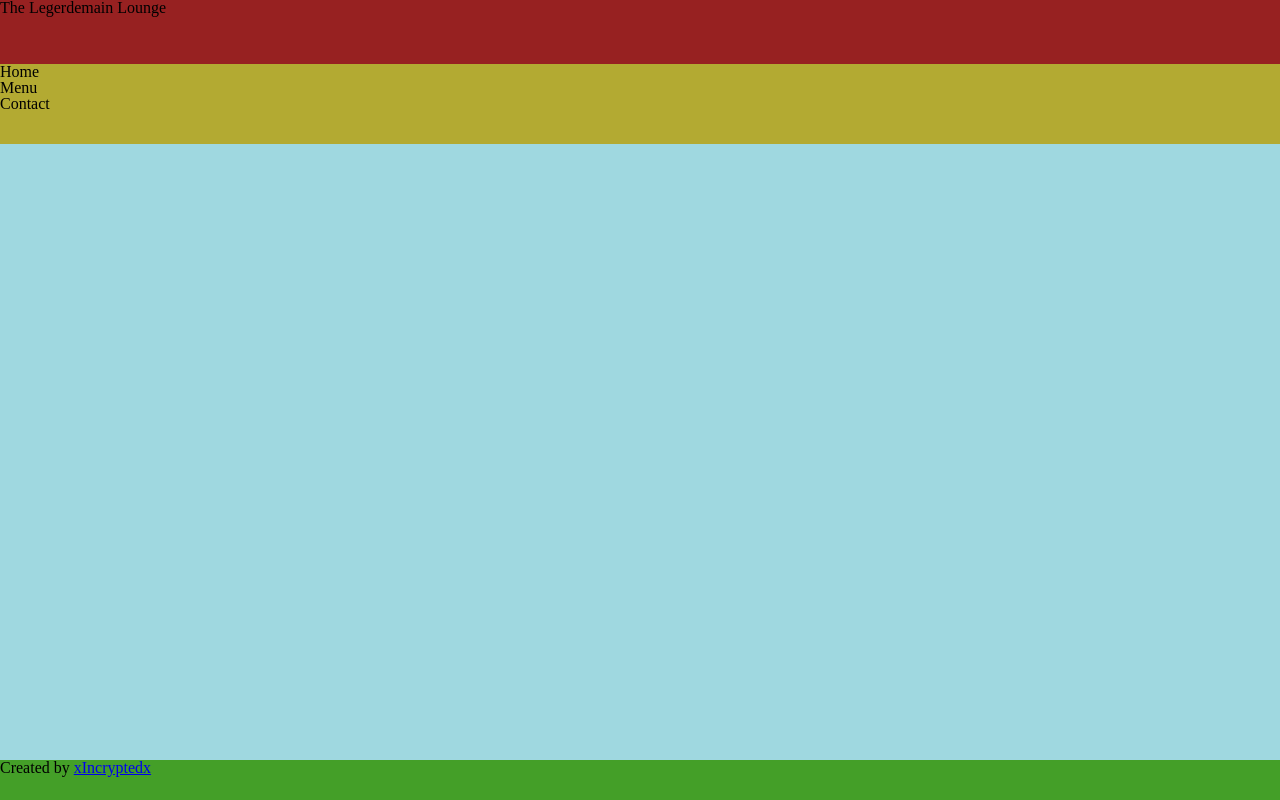
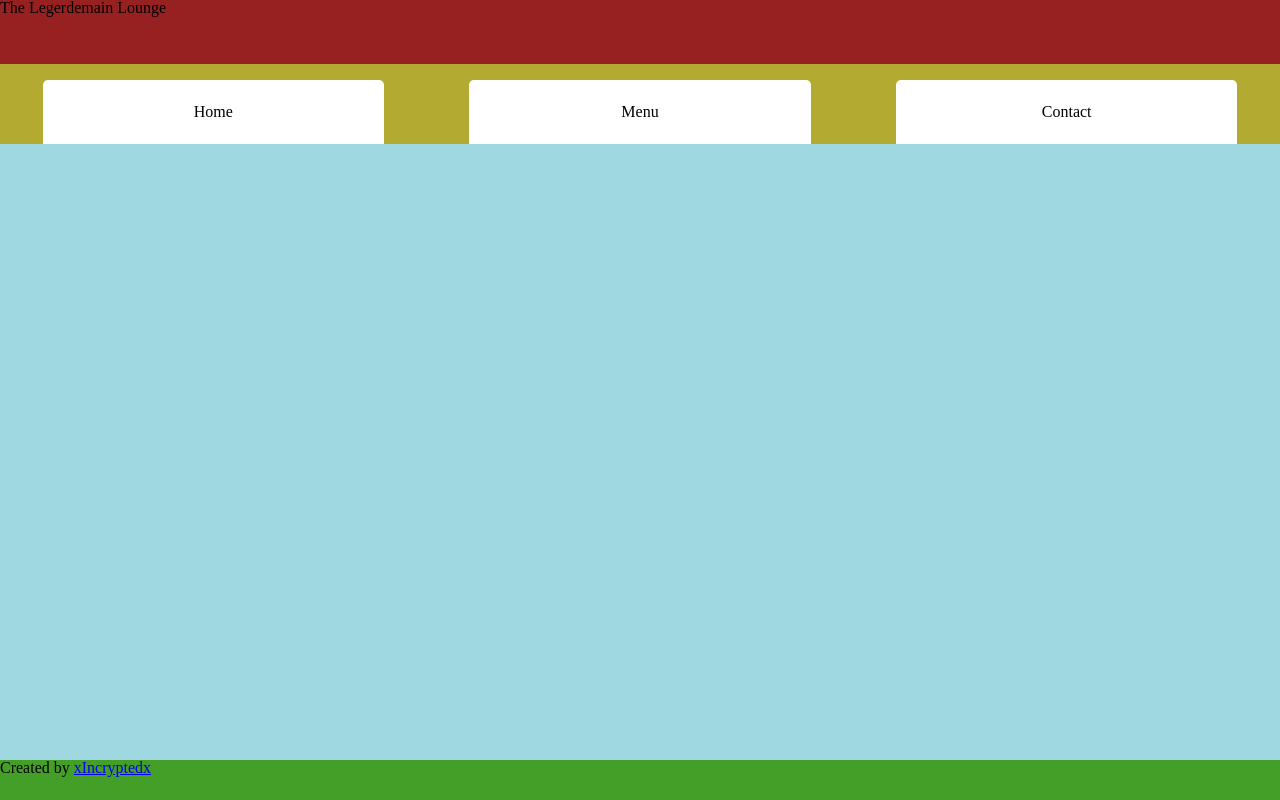
Before and after one commit to xincryptedx/restaurant-project, a website built with webpack: page index.html in a window 1280 px wide. Built offline with nearby package versions, Linux system fonts and the light colour scheme.

Commit message:
Style the nav tab tray and tabs

```diff
--- a/src/index.js
+++ b/src/index.js
@@ -5,6 +5,3 @@ import HomeTab from "./scripts/homeTab";
 InitializeElements();
 
 const contentDiv = document.querySelector(".content");
-
-const generatedDiv = HomeTab();
-contentDiv.appendChild(generatedDiv);
--- a/src/style.css
+++ b/src/style.css
@@ -169,10 +169,27 @@ table {
 
 /* Nav Div */
 /* #region */
-.nav {
+.nav .tab-tray {
   grid-area: navDiv;
+  display: grid;
+  grid-template: 1fr / repeat(3, 1fr);
 
+  height: 100%;
   background-color: var(--nav-bg-color);
+}
+
+.nav .tab {
+  background-color: white;
+
+  display: grid;
+  justify-items: center;
+  align-items: center;
+
+  height: 80%;
+  width: 80%;
+  align-self: end;
+  justify-self: center;
+  border-radius: 5px 5px 0px 0px;
 }
 
 /* #endregion */
```
